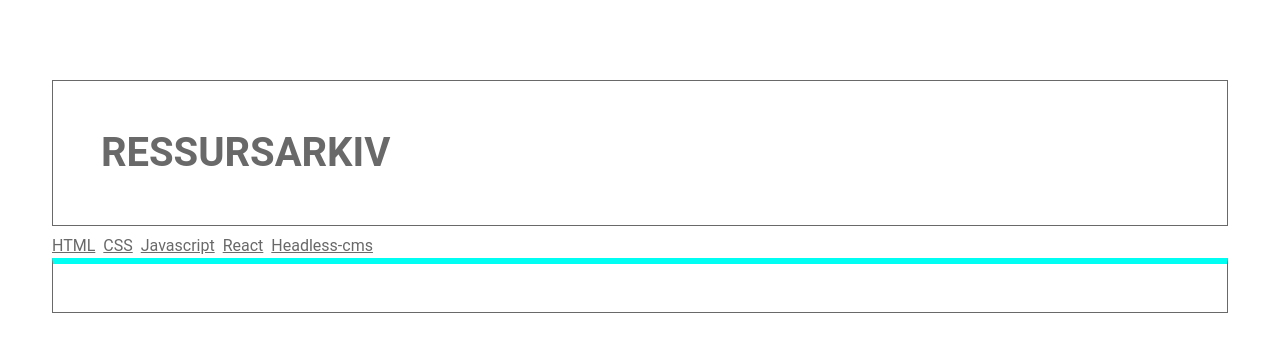
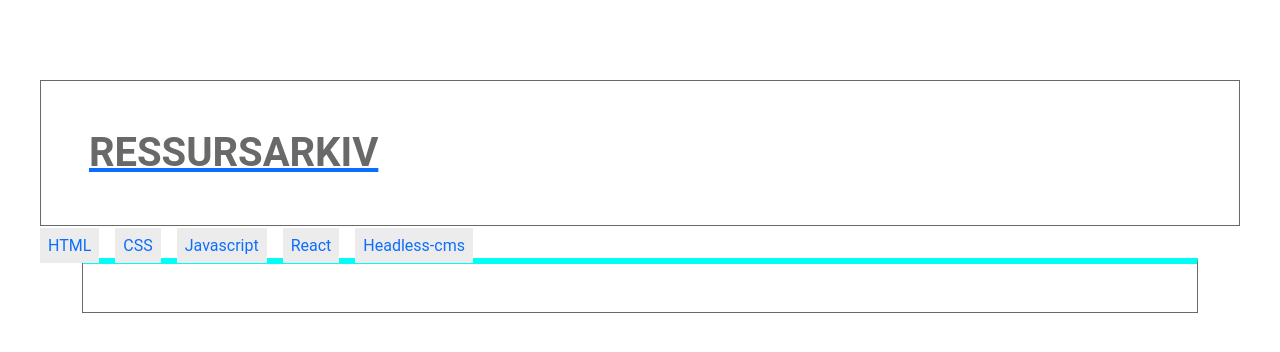
Before and after one commit to mavu1707/uin23ak3_resourceapp_group33, a React (Create React App) app: page / in a window 1280 px wide. Shown: the top 352 px of the page. Built offline with nearby package versions, Linux system fonts and the light colour scheme.

Commit message:
Små fiks

```diff
--- a/src/App.js
+++ b/src/App.js
@@ -2,6 +2,8 @@
 import './css/main.css';
 import Layout from './components/Layout';
 import TabPage from './components/TabPage';
+import Header from './components/Header';
+import Nav from './components/Nav';
 
 //Import Route, as well as browserRouter in index.js to use Router
 import {Route, Routes} from 'react-router-dom';
@@ -9,10 +11,14 @@
 //Path = api Java
 function App() {
   return (
-    <Routes>
-      <Route path="/" element={<Layout />} />
-      <Route path="/:category" element={<TabPage />} />
-    </Routes>
+    <div className='cont'>
+    <Header />
+    <Nav />
+      <Routes>
+        <Route path="/" element={<Layout />} />
+        <Route path="/:category" element={<TabPage />} />
+      </Routes>
+    </div>
   )
 }
 
--- a/src/components/Header.js
+++ b/src/components/Header.js
@@ -1,3 +1,9 @@
+import { Link } from "react-router-dom";
+
 export default function Header(){
-  return <h1>Ressursarkiv</h1>
+  return (
+    <Link to={'/'}>
+      <h1>Ressursarkiv</h1>
+    </Link>
+  )
 }
--- a/src/components/Layout.js
+++ b/src/components/Layout.js
@@ -1,12 +1,8 @@
-import Header from "./Header"
 import TabPage from "./TabPage"
-import Nav from "./Nav"
 
-export default function Layout(props){
+export default function Layout(){
   return(
     <div className='container'>
-      <Header/>
-      <Nav />
       <TabPage />
     </div>
   )
--- a/src/css/main.css
+++ b/src/css/main.css
@@ -2111,7 +2111,7 @@
   font-family: "Roboto", sans-serif;
 }
 
-div .container {
+div .cont {
   width: 100%;
   max-width: 1200px;
   margin: 0 auto;
@@ -2126,15 +2126,16 @@
   margin-top: 5rem;
 }
 
-nav a {
+nav {
   color: rgb(105, 105, 105);
   margin-right: 0.5rem;
 }
-
-a .tab {
-  padding: 1rem;
+nav a {
+  margin-right: 1rem;
+  padding: 0.5rem;
   background-color: rgb(236, 236, 236);
-  font-size: 1.6rem;
+  font-size: 1rem;
+  text-decoration: none;
 }
 
 .tab {
--- a/src/sass/main.scss
+++ b/src/sass/main.scss
@@ -24,7 +24,7 @@
 }
 
 div{
-  .container{
+  .cont{
     width: 100%;
     max-width: 1200px;
     margin: 0 auto;
@@ -40,16 +40,15 @@
   margin-top: 5rem;
 }
 
-nav a{
+nav {
   color: $textColor;
   margin-right: 0.5rem;
-}
-
-a{
-  .tab{
-    padding: 1rem;
+  a{
+    margin-right: 1rem;
+    padding: 0.5rem;
     background-color: $tabBackgroundColor;
-    font-size: 1.6rem;
+    font-size: 1rem;
+    text-decoration: none;
   }
 }
 
```
Also changed, not shown: 1 other file (tests, documents, lock files or other folders).
